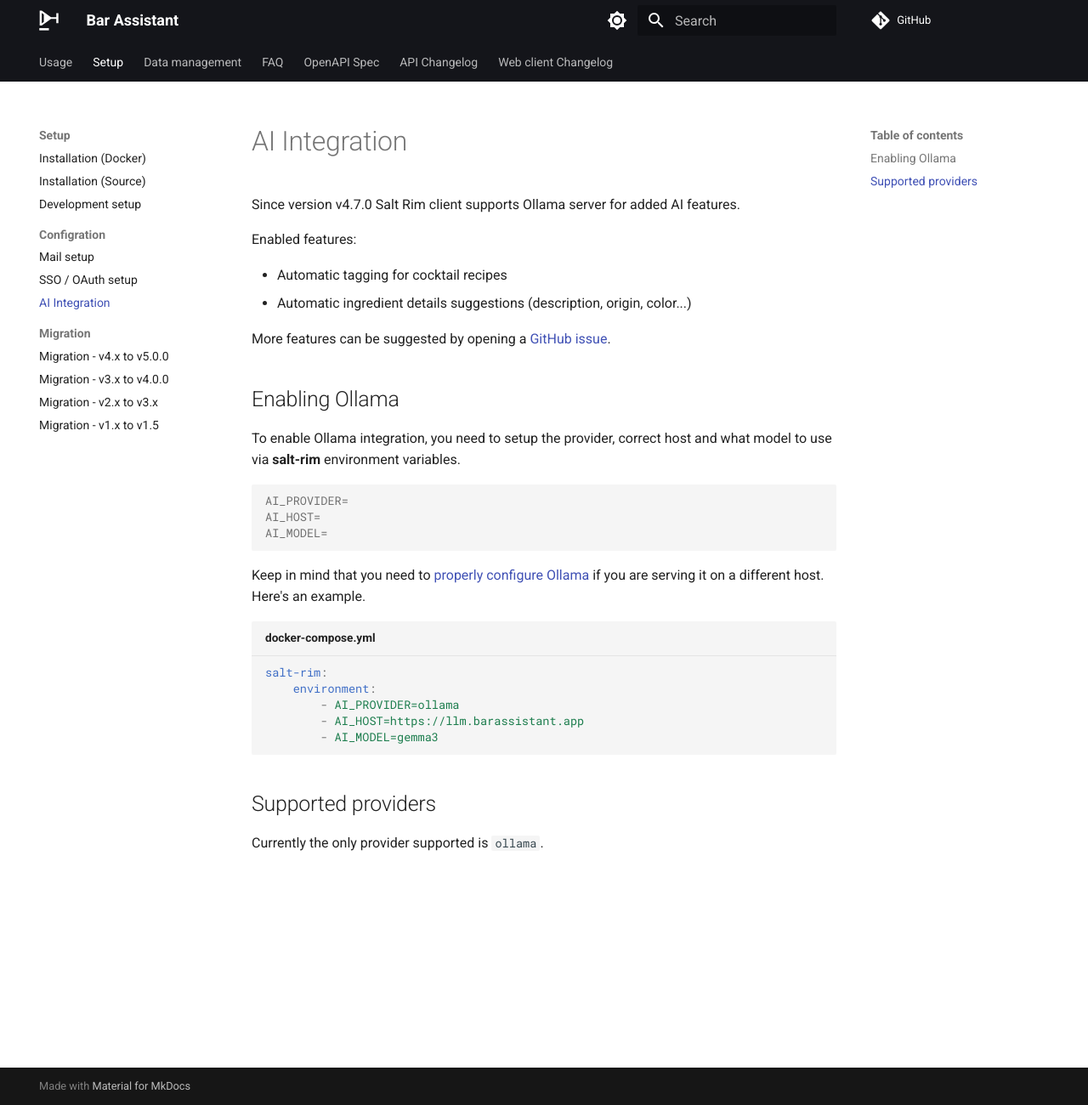
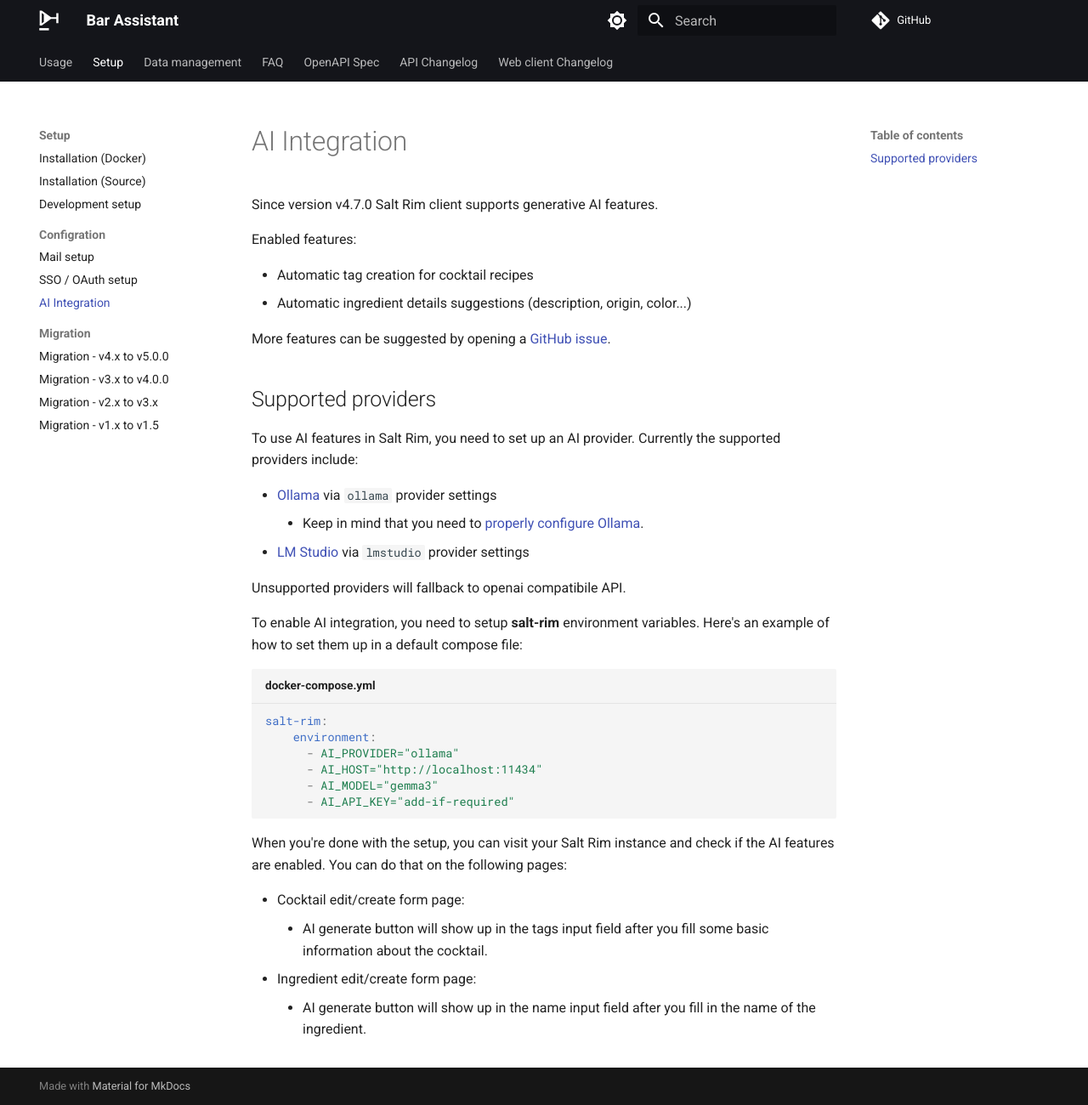
Before and after one commit to bar-assistant/docs, an MkDocs documentation site: the page built from docs/setup/ai-setup.md, in a window 1280 px wide and 1300 px high. Shown: the whole window at 85% size. Built offline with MkDocs 1.6.1 and Material for MkDocs 9.7.7, drawn with Linux system fonts in a browser that asks for light colours; comment, search, counter and statistics services are not loaded.

Commit message:
Update ai docs

````diff
--- a/docs/setup/ai-setup.md
+++ b/docs/setup/ai-setup.md
@@ -1,34 +1,38 @@
 # AI Integration
 
-Since version v4.7.0 Salt Rim client supports Ollama server for added AI features.
+Since version v4.7.0 Salt Rim client supports generative AI features.
 
 Enabled features:
 
-- Automatic tagging for cocktail recipes
+- Automatic tag creation for cocktail recipes
 - Automatic ingredient details suggestions (description, origin, color...)
 
 More features can be suggested by opening a [GitHub issue](https://github.com/karlomikus/vue-salt-rim/issues).
 
-## Enabling Ollama
+## Supported providers
 
-To enable Ollama integration, you need to setup the provider, correct host and what model to use via **salt-rim** environment variables.
+To use AI features in Salt Rim, you need to set up an AI provider. Currently the supported providers include:
 
-```properties
-AI_PROVIDER=
-AI_HOST=
-AI_MODEL=
-```
+- [Ollama](https://ollama.com/) via `ollama` provider settings
+    - Keep in mind that you need to [properly configure Ollama](https://github.com/ollama/ollama/blob/main/docs/faq.md#how-do-i-configure-ollama-server).
+- [LM Studio](https://lmstudio.ai/) via `lmstudio` provider settings
 
-Keep in mind that you need to [properly configure Ollama](https://github.com/ollama/ollama/blob/main/docs/faq.md#how-do-i-configure-ollama-server) if you are serving it on a different host. Here's an example.
+Unsupported providers will fallback to openai compatibile API.
+
+To enable AI integration, you need to setup **salt-rim** environment variables. Here's an example of how to set them up in a default compose file:
 
 ```yaml title="docker-compose.yml"
 salt-rim:
     environment:
-        - AI_PROVIDER=ollama
-        - AI_HOST=https://llm.barassistant.app
-        - AI_MODEL=gemma3
+      - AI_PROVIDER="ollama"
+      - AI_HOST="http://localhost:11434"
+      - AI_MODEL="gemma3"
+      - AI_API_KEY="add-if-required"
 ```
 
-## Supported providers
+When you're done with the setup, you can visit your Salt Rim instance and check if the AI features are enabled. You can do that on the following pages:
 
-Currently the only provider supported is `ollama`.
+- Cocktail edit/create form page:
+    - AI generate button will show up in the tags input field after you fill some basic information about the cocktail.
+- Ingredient edit/create form page:
+    - AI generate button will show up in the name input field after you fill in the name of the ingredient.
````
